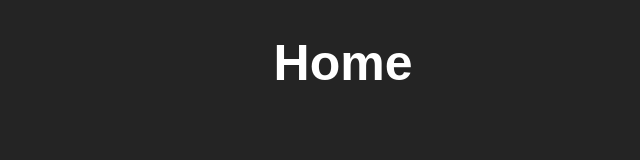
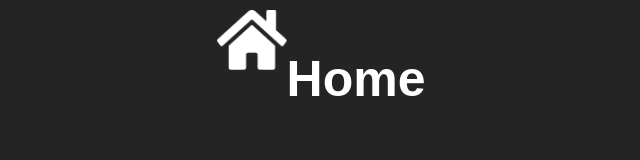
Before and after one commit to rallu007/UX-SoMe, a plain HTML site: page pages/homepage.html in a window 1280 px wide. Shown: the whole page, without its empty margins (297-937 px from the left). Drawn offline with Linux system fonts and the light colour scheme; a web font is replaced by a local one.

Commit message:
Second commit

```diff
--- a/css/homepage.css
+++ b/css/homepage.css
@@ -9,3 +9,13 @@
     text-align: center;
     font-size: 50px;
 }
+.title_section{
+    display: flex;
+    margin-left: 40%;
+
+}
+.home_icon{
+ width: 70px;
+ height: 60px;
+ margin-top: 3%;
+}
--- a/pages/homepage.html
+++ b/pages/homepage.html
@@ -2,11 +2,18 @@
 <html lang="en">
 <head>
     <title>Homepage</title>
+     <meta charset="UTF-8">
+
+    <meta description="This is the main page where you can choose what you want to do: playing a game, change the music in the bar or looking for upcoming events.">
+
     <link rel="stylesheet" href="https://use.typekit.net/ysx7uoo.css">
     <link rel="stylesheet" href="../css/homepage.css">
 
 </head>
 <body class="body_homepage">
+<section class="title_section">
+    <div><img src="../images/home_icon.png" alt="home_icon"  class="home_icon"></div>
 <h1 class="title_homepage">Home</h1>
+    </section>
 </body>
 </html>
```
Also changed, not shown: images/home_icon.png (added).
